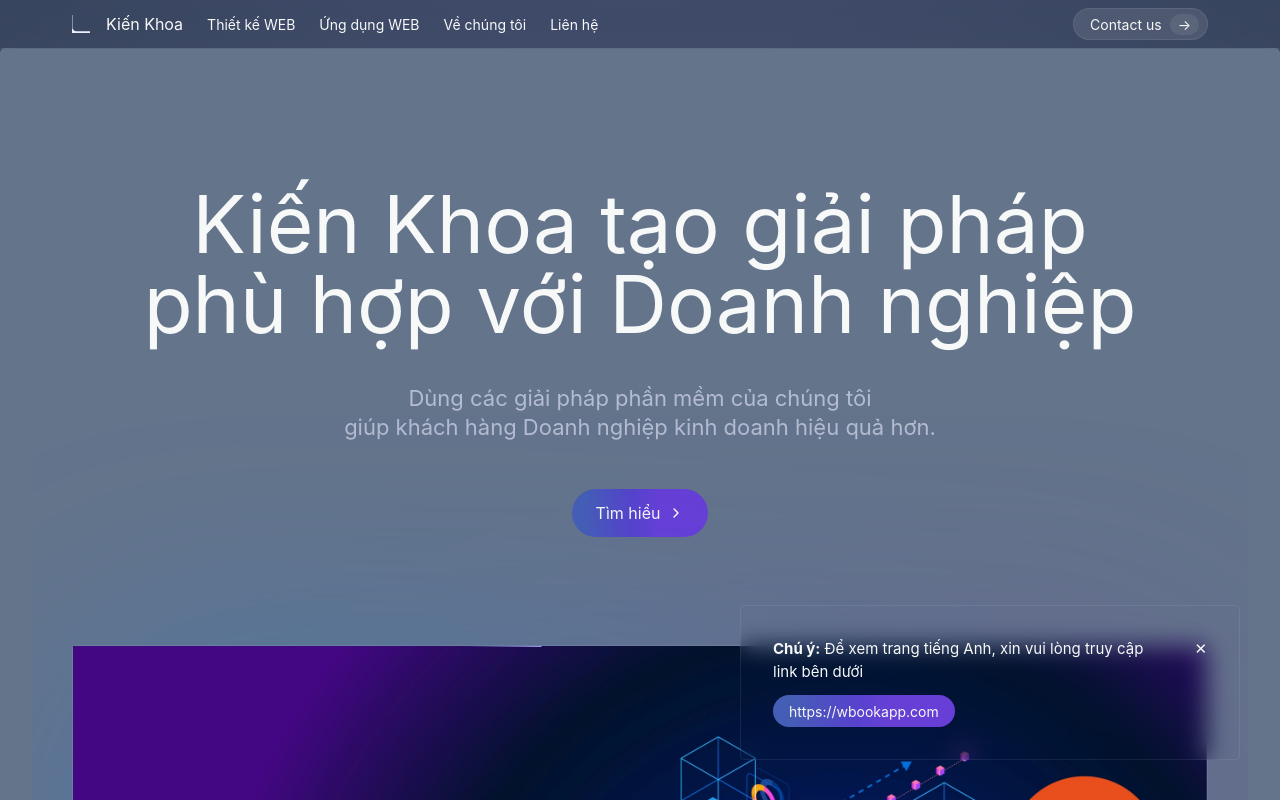
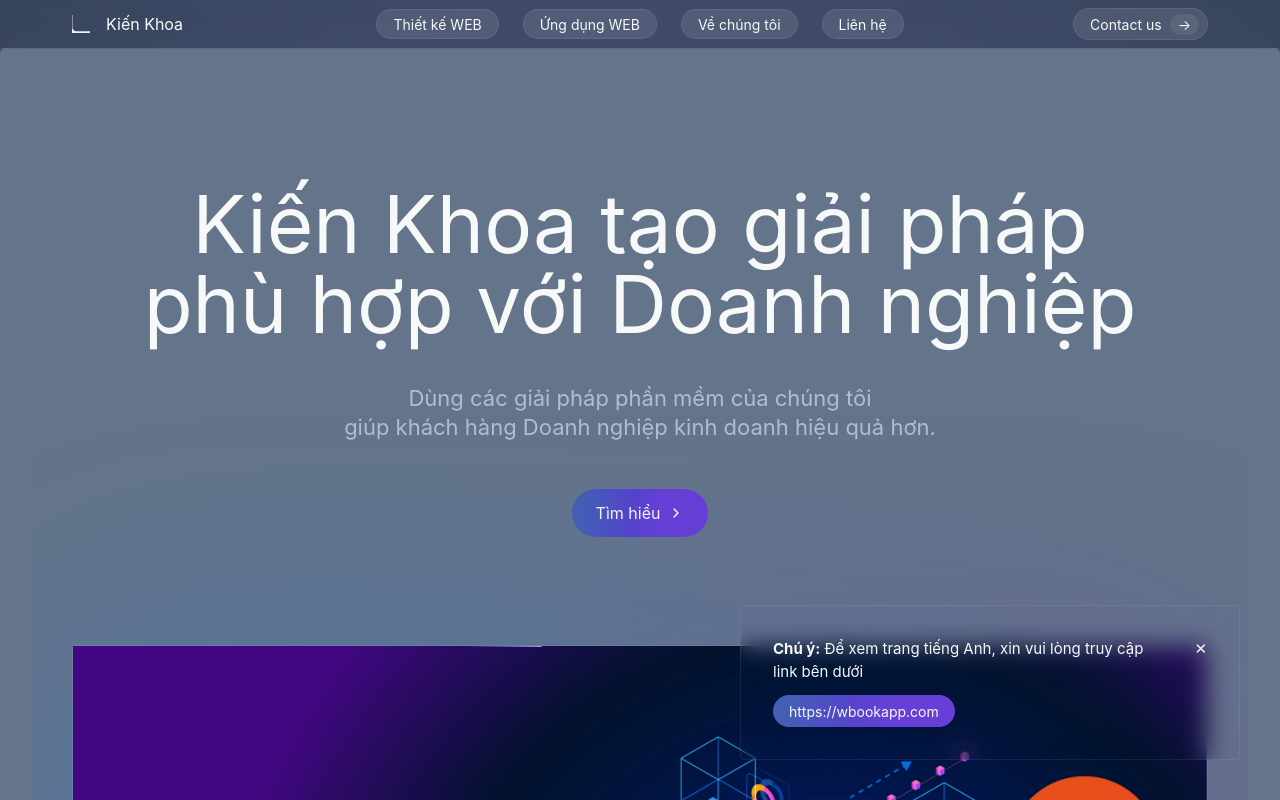
Before and after one commit to anlett10/kienkhoa-1, a Next.js app: page / in a window 1280 px wide. Shown: the top 800 px of the page. Built offline with nearby package versions, Linux system fonts and the light colour scheme.

Commit message:
imp nav, bump up next

```diff
--- a/components/header.tsx
+++ b/components/header.tsx
@@ -2,7 +2,7 @@
 
 import Link from "next/link";
 import { useEffect, useState } from "react";
-import { ExButton, IconWrapper } from "./button";
+import { ExButton, IconWrapper, Button } from "./button";
 import { Container } from "./container";
 import { HamburgerIcon } from "./icons/hamburger";
 import { Logo } from "./icons/logo";
@@ -35,6 +35,7 @@
           <Logo className="mr-4 h-[1.8rem] w-[1.8rem]" /> Kiến Khoa
         </Link>
 
+        <div className="ml-auto flex h-full items-center">
           <div
             className={clsx(
               "transition-[visibility] md:visible",
@@ -51,42 +52,54 @@
             >
               <ul
                 className={clsx(
-                "flex h-full flex-col md:flex-row md:items-center [&_li]:ml-6 [&_li]:border-b [&_li]:border-grey-dark md:[&_li]:border-none",
-                "ease-in [&_a]:flex [&_a]:h-navigation-height [&_a]:w-full [&_a]:translate-y-8 [&_a]:items-center [&_a]:text-lg [&_a]:transition-[color,transform] [&_a]:duration-300 md:[&_a]:translate-y-0 md:[&_a]:text-sm [&_a]:md:transition-colors [&_a:hover]:text-grey",
+                  "flex flex-col md:flex-row md:items-center [&_li]:ml-6 [&_li]:border-b [&_li]:border-none md:[&_li]:border-none",
+                  "ease-in [&_a]:flex [&_a]:h-[3rem] [&_a]:w-full [&_a]:translate-y-8 [&_a]:items-center [&_a]:text-lg [&_a]:transition-[color,transform] [&_a]:duration-300 md:[&_a]:translate-y-0 md:[&_a]:text-sm [&_a]:md:transition-colors",
                   hamburgerMenuIsOpen && "[&_a]:translate-y-0"
                 )}
               >
                 <li>
-                <Link
+                  <Button
                     href="/web-1"
+                    variant="secondary"
+                    className="translate-y-[-1rem] animate-fade-in opacity-0"
                     onClick={() => setHamburgerMenuIsOpen(false)}
                   >
                     Thiết kế WEB
-                </Link>
+                  </Button>
                 </li>
                 <li className="md:hidden lg:block">
-                <Link href="#" onClick={() => setHamburgerMenuIsOpen(false)}>
+                  <Button
+                    href="#"
+                    variant="secondary"
+                    className="translate-y-[-1rem] animate-fade-in opacity-0"
+                    onClick={() => setHamburgerMenuIsOpen(false)}
+                  >
                     Ứng dụng WEB
-                </Link>
+                  </Button>
                 </li>
                 <li>
-                <Link
+                  <Button
                     href="/about"
+                    variant="secondary"
+                    className="translate-y-[-1rem] animate-fade-in opacity-0"
                     onClick={() => setHamburgerMenuIsOpen(false)}
                   >
                     Về chúng tôi
-                </Link>
+                  </Button>
                 </li>
                 <li>
-                <Link
+                  <Button
                     href="/contact"
+                    variant="secondary"
+                    className="translate-y-[-1rem] animate-fade-in opacity-0"
                     onClick={() => setHamburgerMenuIsOpen(false)}
                   >
                     Liên hệ
-                </Link>
+                  </Button>
                 </li>
               </ul>
             </nav>
+          </div>
         </div>
 
         <div className="ml-auto flex h-full items-center">
--- a/package.json
+++ b/package.json
@@ -9,7 +9,7 @@
     "@vercel/analytics": "^0.1.5",
     "class-variance-authority": "^0.3.0",
     "js-cookie": "^3.0.1",
-    "next": "^13.1.0",
+    "next": "^13.1.1",
     "react": "18.2.0",
     "react-dom": "18.2.0",
     "react-intersection-observer": "^9.4.1",
```
Lines whose indentation alone changed are shown as unchanged.
